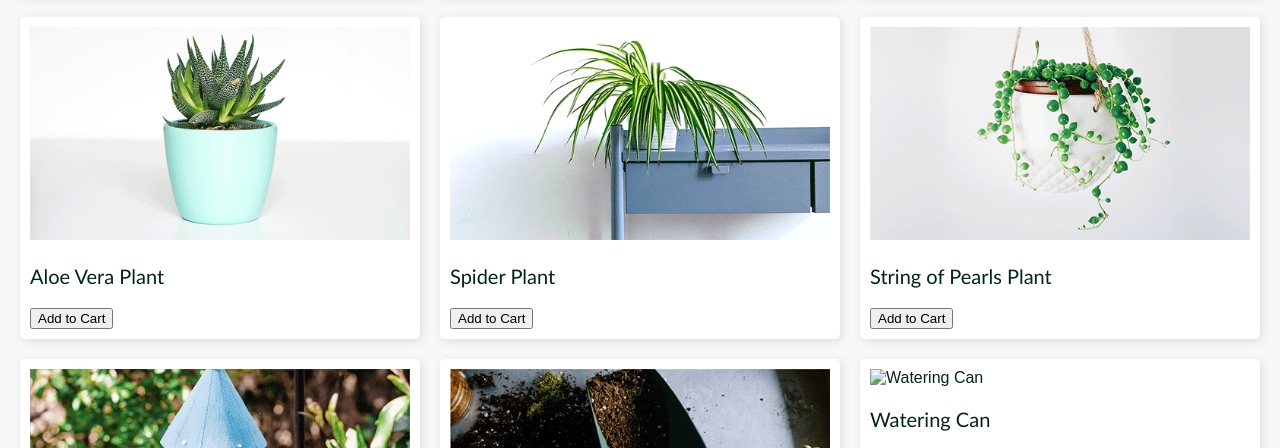
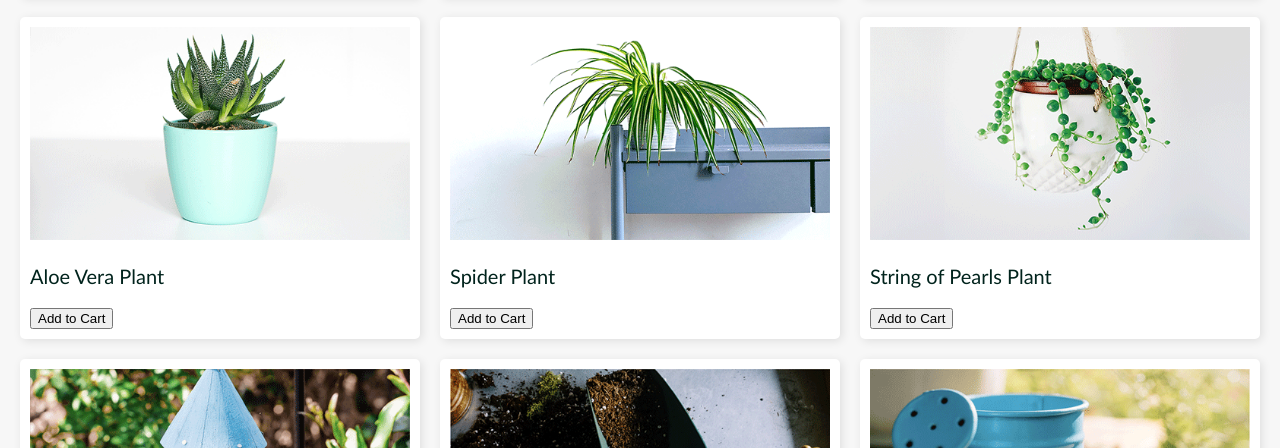
Before and after one commit to ssuddreth/stackblitz-bloom-valley-nursery, a website: page gallery.html in a window 1280 px wide. Shown: the part 483-931 px from the top of the page. Drawn offline with Linux system fonts and the light colour scheme; the site is published under a folder, as on GitHub Pages, so addresses that start at the root find nothing.

Commit message:
fixed image loading issue

```diff
--- a/gallery.html
+++ b/gallery.html
@@ -119,7 +119,7 @@
       <div class="gallery-item">
         <img
           class="gallery-img"
-          src="/assets/Client1_WateringCan.png"
+          src="assets/Client1_WateringCan.png"
           alt="Watering Can"
         />
         <p>Watering Can</p>
```
